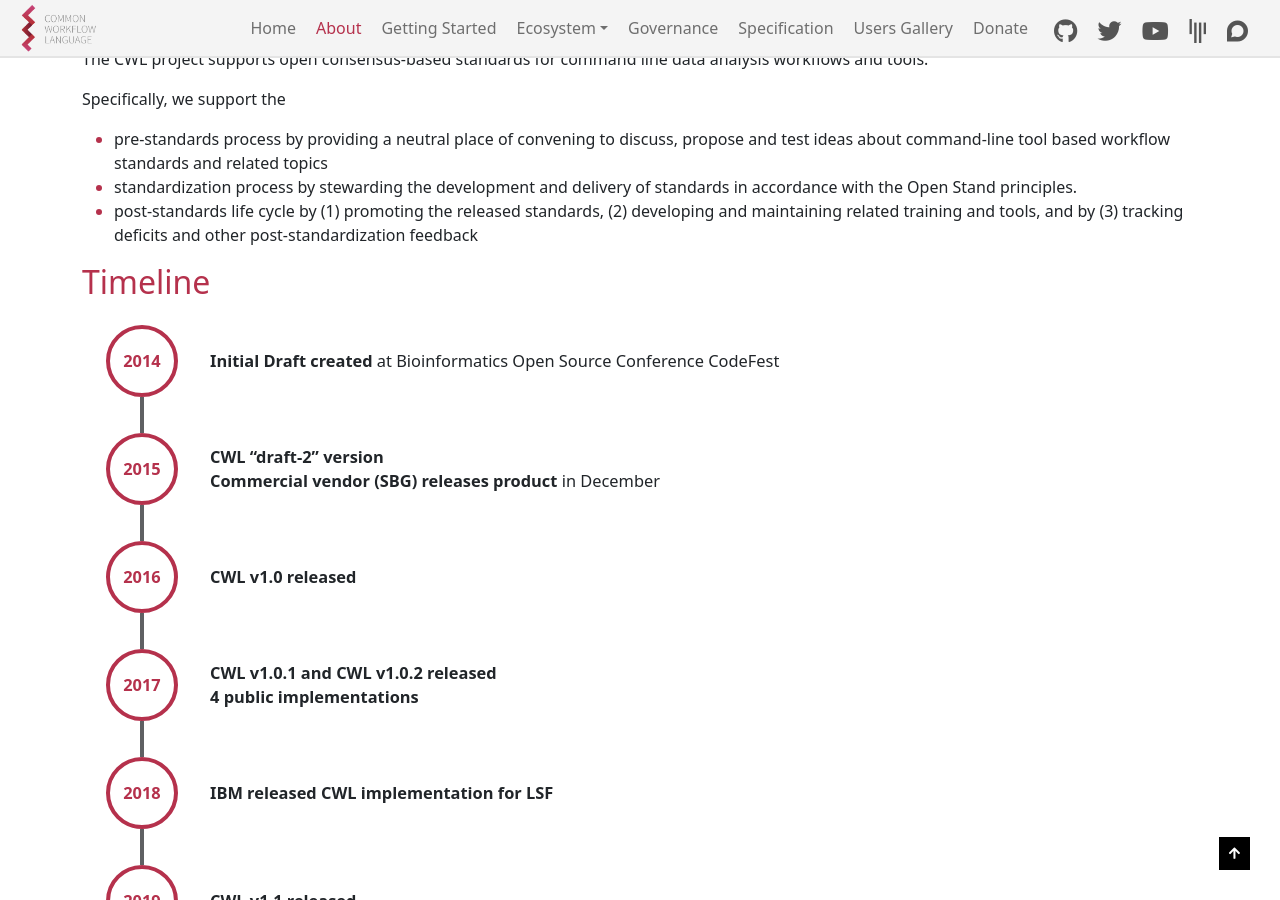
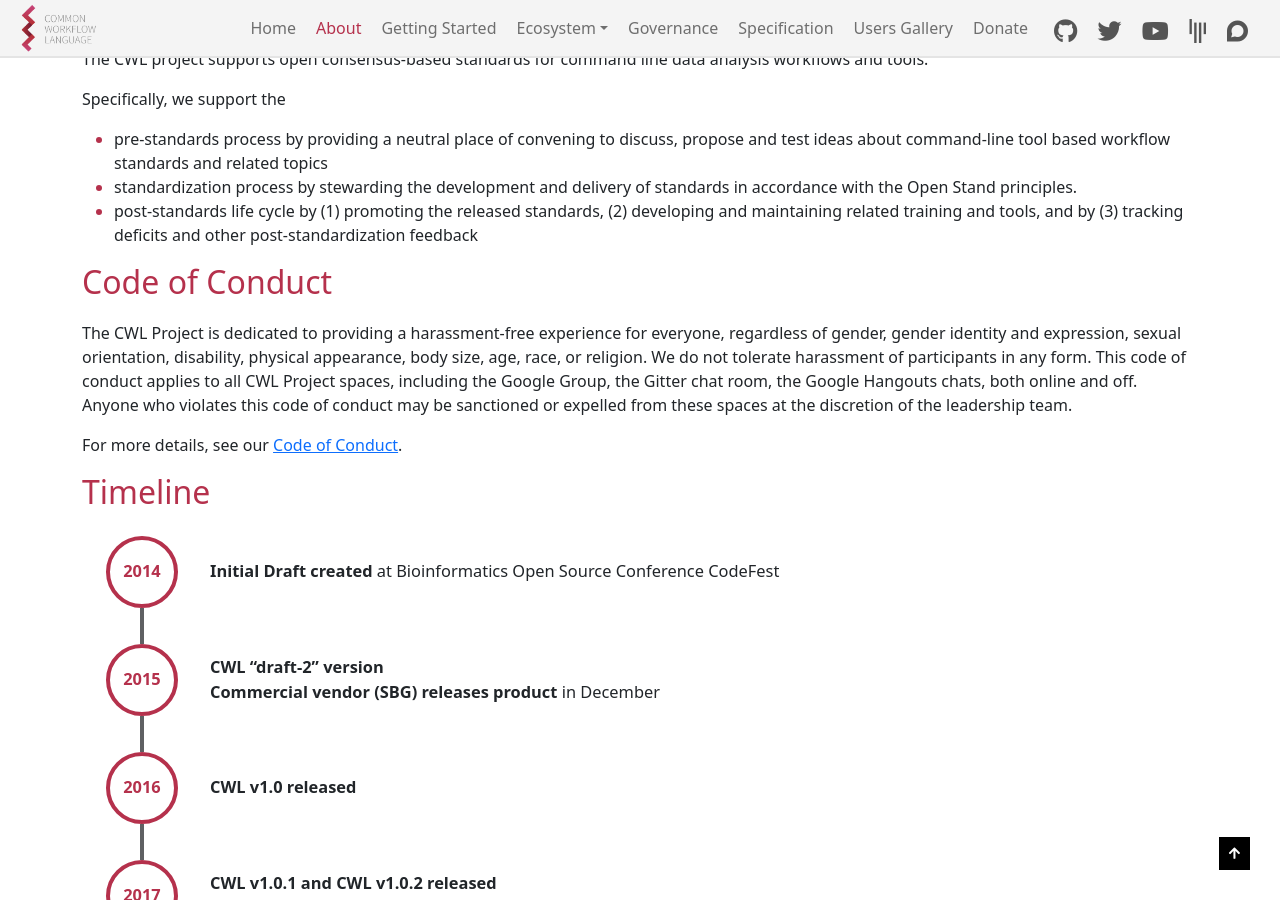
Before and after one commit to common-workflow-language/cwl-website, a Jekyll site: the page built from content/about.md, in a window 1280 px wide and 900 px high, scrolled down 446 px. Built offline with Jekyll 4.4.1, drawn with Linux system fonts in a browser that asks for light colours.

Commit message:
Add Code of Conduct text from homepage to About pg

```diff
--- a/content/about.md
+++ b/content/about.md
@@ -28,6 +28,12 @@ Specifically, we support the
 *    standardization process by stewarding the development and delivery of standards in accordance with the Open Stand principles.
 *    post-standards life cycle by (1) promoting the released standards, (2) developing and maintaining related training and tools, and by (3) tracking deficits and other post-standardization feedback
 
+<h2 class="cwl-red" id="code-of-conduct">Code of Conduct</h2>
+
+The CWL Project is dedicated to providing a harassment-free experience for everyone, regardless of gender, gender identity and expression, sexual orientation, disability, physical appearance, body size, age, race, or religion. We do not tolerate harassment of participants in any form. This code of conduct applies to all CWL Project spaces, including the Google Group, the Gitter chat room, the Google Hangouts chats, both online and off. Anyone who violates this code of conduct may be sanctioned or expelled from these spaces at the discretion of the leadership team.
+
+For more details, see our [Code of Conduct](https://github.com/common-workflow-language/common-workflow-language/blob/main/CODE_OF_CONDUCT.md).
+
 <h2 class="cwl-red" id="timeline">Timeline</h2>
 
 {% include timeline.html %}
```
